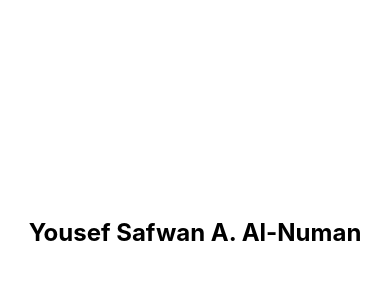
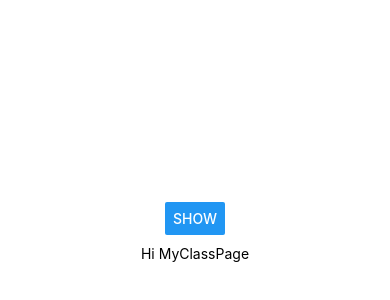
Before and after one commit to YousefNuman11/JoVision-react-native-tasks, a React Native app: screen / in a window 390 px wide. Shown: the part 190-490 px from the top of the page. Built offline with nearby package versions, Linux system fonts and the light colour scheme.

Commit message:
update files

```diff
--- a/App.tsx
+++ b/App.tsx
@@ -1,5 +1,6 @@
 import Task16_17 from "./Tasks/Task16_17";
 import Task18 from "./Tasks/Task18";
+import Task19 from "./Tasks/Task19";
 
 
 export default function App(){
@@ -7,7 +8,8 @@ export default function App(){
   return(
 
     //<Task16_17></Task16_17>
-    <Task18></Task18>
+    //<Task18></Task18>
+    <Task19></Task19>
 
   );
 }
--- /dev/null
+++ b/Components/MyClassComponent_Task19.js
@@ -0,0 +1,30 @@
+import React, {Component} from "react";
+import { StyleSheet, Text, View } from "react-native";
+
+
+class MyClassPage extends Component {
+
+  render(){
+
+    return(
+      <View style={styles.container}>
+      <Text>Hi MyClassPage</Text>
+      </View>
+    )
+
+
+  }
+}
+
+const styles = StyleSheet.create({
+  container: {
+    alignItems: "center",
+    marginTop: 10,
+  },
+  demoText: {
+    fontSize: 20,
+    fontWeight: "bold",
+  },
+});
+
+export default MyClassPage;
--- /dev/null
+++ b/Tasks/Task19.js
@@ -0,0 +1,28 @@
+import React, { useState } from "react";
+import { Button, StyleSheet, View } from "react-native";
+import MyClassPage from "../Components/MyClassComponent_Task19";
+
+const Task19 = () => {
+  const [toggle, setToggle] = useState(false);
+
+  function onButtonPress() {
+    setToggle(!toggle);
+  }
+
+  return (
+    <View style={styles.container}>
+      <Button title={toggle ? "Hide" : "Show"} onPress={onButtonPress} />
+      <MyClassPage isVisible={toggle} />
+    </View>
+  );
+};
+
+const styles = StyleSheet.create({
+  container: {
+    flex: 1,
+    justifyContent: "center",
+    alignItems: "center",
+  },
+});
+
+export default Task19;
```
